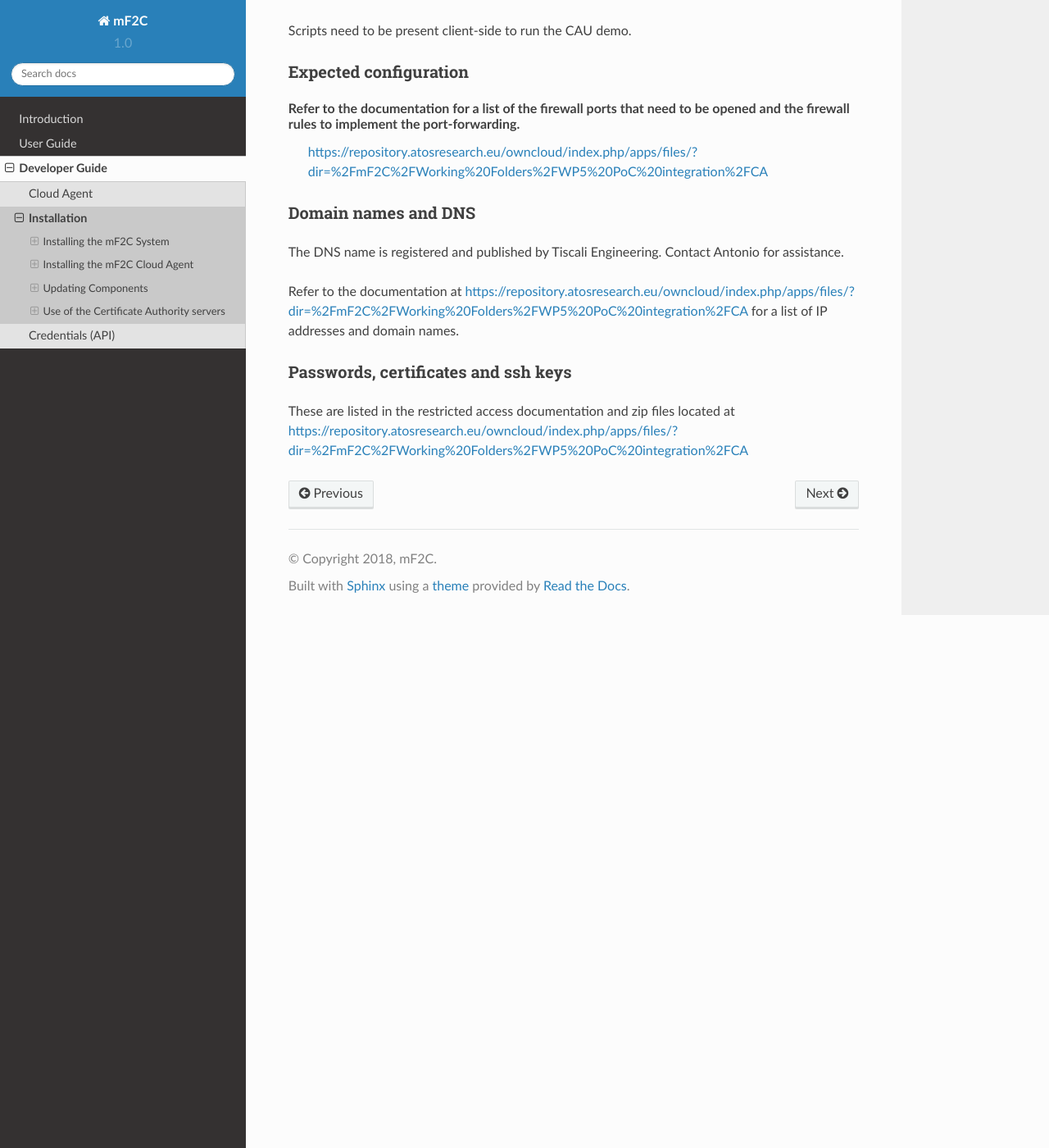
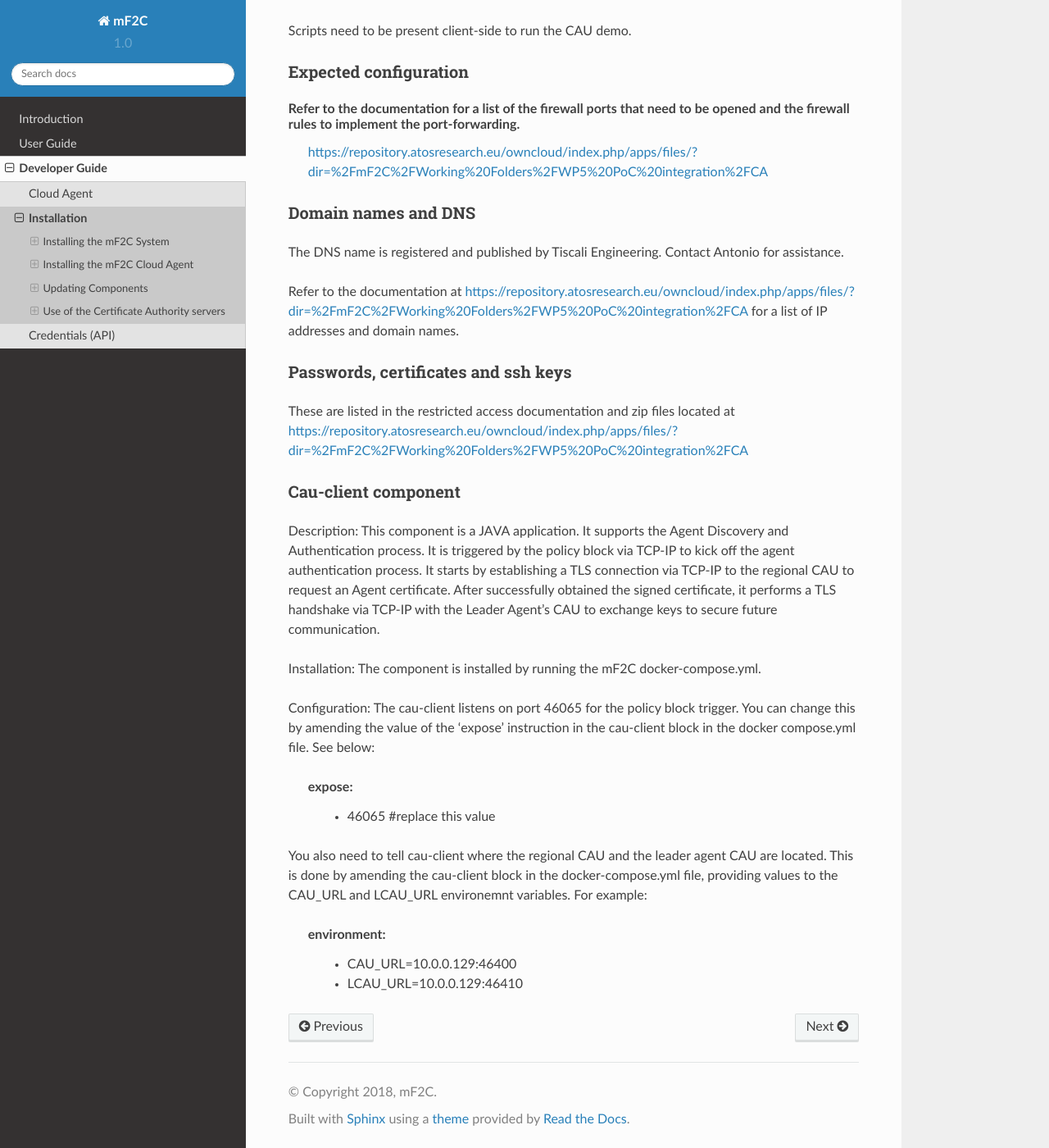
Before and after one commit to mF2C/Documentation, a Sphinx documentation site: the page built from documentation/developer_guide/installation.rst, in a window 1280 px wide and 1400 px high, scrolled down 2859 px. Shown: the whole window at 82% size. Built offline with Sphinx 7.4.7 and the Read the Docs theme 2.0.0, drawn with Linux system fonts in a browser that asks for light colours.

Commit message:
Added instructions on how to deploy and configure cau-client in the developer/installation.rst

```diff
--- a/documentation/developer_guide/installation.rst
+++ b/documentation/developer_guide/installation.rst
@@ -165,3 +165,24 @@ Passwords, certificates and ssh keys
 ~~~~~~~~~~~~~~~~~~~~~~~~~~~~~~~~~~~~
 
 These are listed in the restricted access documentation and zip files located at https://repository.atosresearch.eu/owncloud/index.php/apps/files/?dir=%2FmF2C%2FWorking%20Folders%2FWP5%20PoC%20integration%2FCA
+
+Cau-client component
+~~~~~~~~~~~~~~~~~~~~
+
+Description:
+This component is a JAVA application.  It supports the Agent Discovery and Authentication process.  It is triggered by the policy block via TCP-IP to kick off the agent authentication process.  It starts by establishing a TLS connection via TCP-IP to the regional CAU to request an Agent certificate.  After successfully obtained the signed certificate, it performs a TLS handshake via TCP-IP with the Leader Agent's CAU to exchange keys to secure future communication.
+
+Installation:
+The component is installed by running the mF2C docker-compose.yml.
+
+Configuration:
+The cau-client listens on port 46065 for the policy block trigger.  You can change this by amending the value of the 'expose' instruction in the cau-client block in the docker compose.yml file.  See below:
+
+    expose:
+      - 46065 #replace this value
+
+You also need to tell cau-client where the regional CAU and the leader agent CAU are located.  This is done by amending the cau-client block in the docker-compose.yml file, providing values to the CAU_URL and LCAU_URL environemnt variables.  For example:
+
+    environment:
+      - CAU_URL=10.0.0.129:46400
+      - LCAU_URL=10.0.0.129:46410
```
